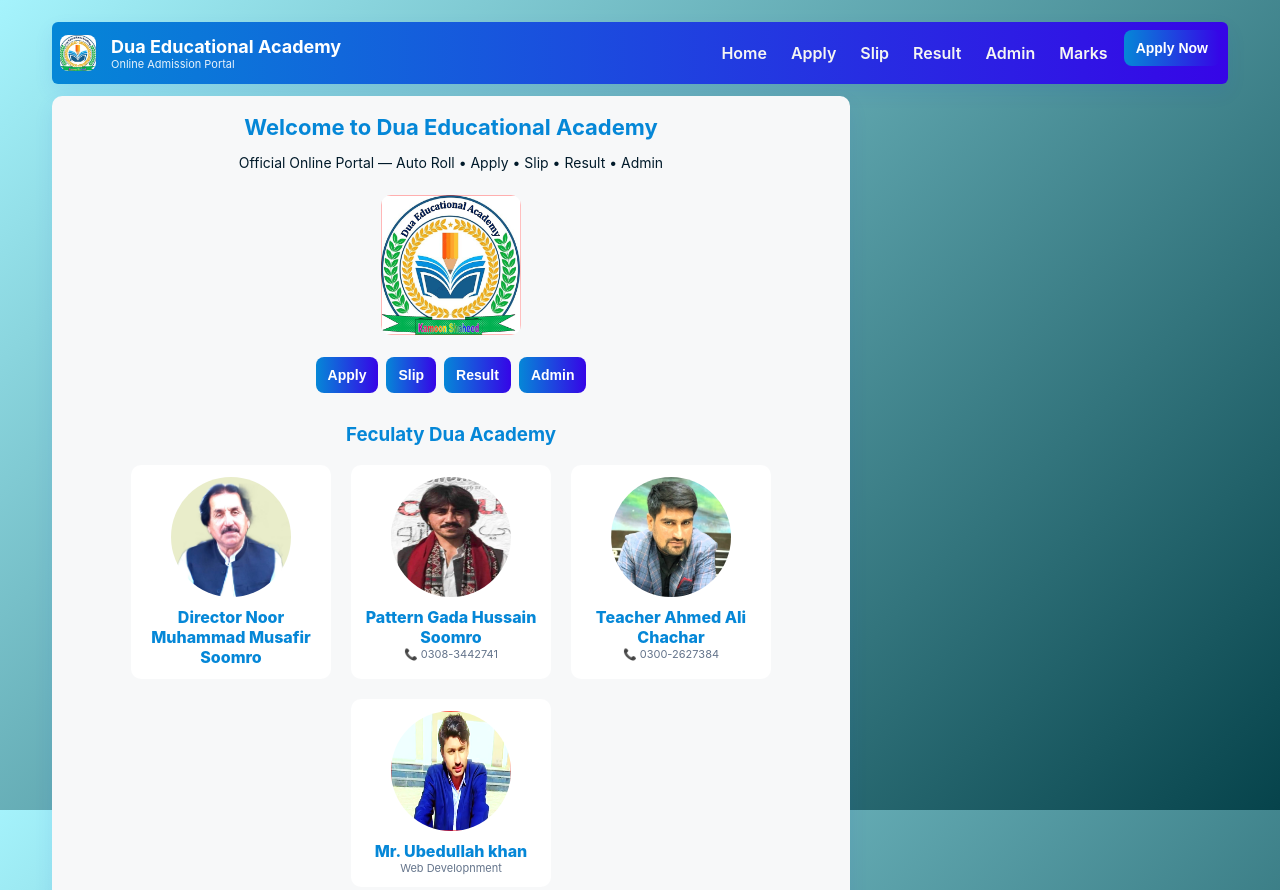
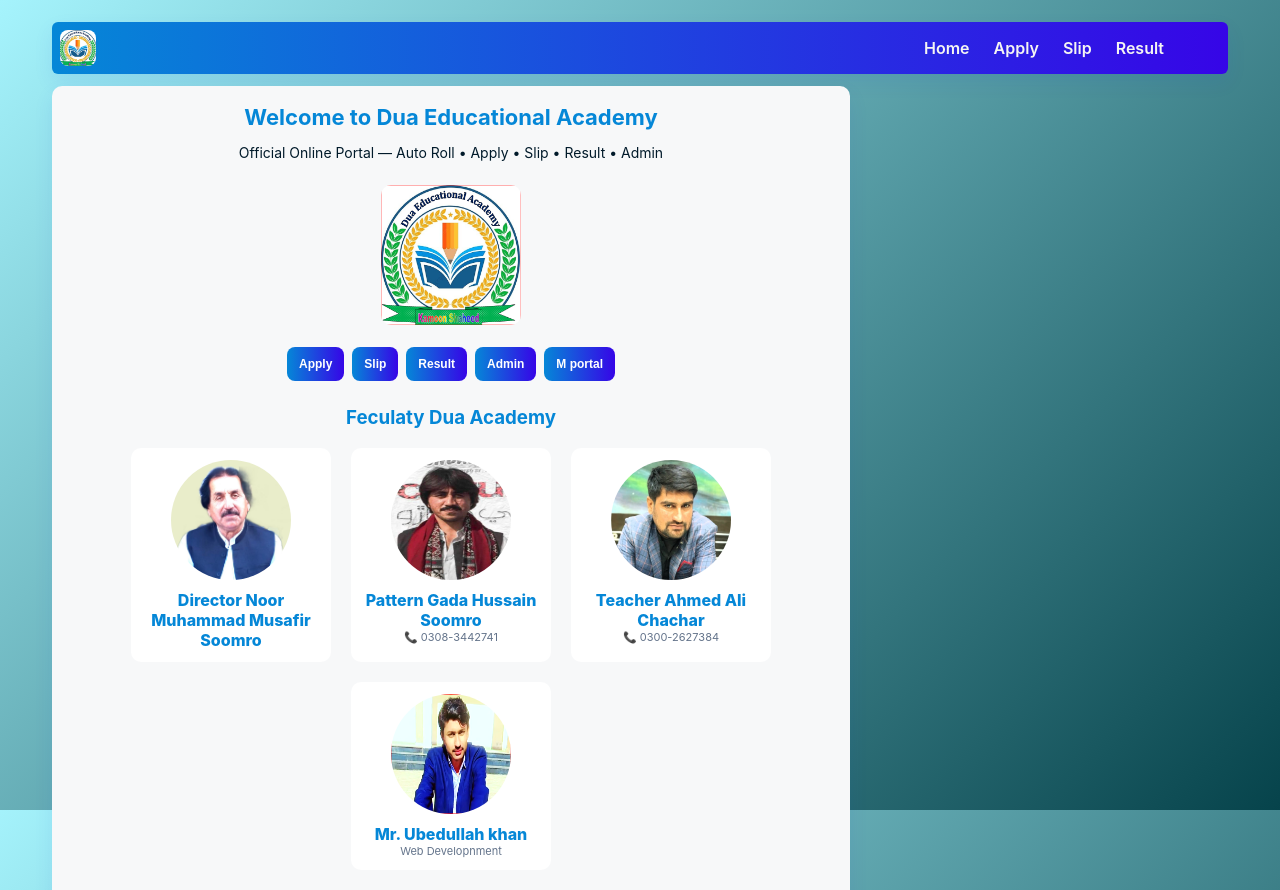
Before and after one commit to ubedullahkhan225-bo/duaacademykamoonshaheed, a plain HTML site: page index.html in a window 1280 px wide. Shown: the top 890 px of the page. Drawn offline with Linux system fonts and the light colour scheme.

Commit message:
Update index.html

```diff
--- a/index.html
+++ b/index.html
@@ -31,7 +31,7 @@ nav a{color:#f5f5f3;text-decoration:none;padding:6px 8px;border-radius:8px;curso
 .card{background:var(--card);padding:18px;border-radius:10px;box-shadow:var(--shadow)}
 h2{margin:0 0 10px 0;color:var(--accent)}
 label{display:block;font-weight:500;margin-bottom:6px;color:#334155}
-input,select,textarea,button{width:100%;padding:10px;border-radius:8px;border:1px solid rgba(6,40,61,0.06);margin-bottom:10px;font-size:14px}
+input,select,textarea,button{width:100%;padding:10px;border-radius:8px;border:1px solid rgba(6,40,61,0.06);margin-bottom:5px;font-size:12px}
 input:focus,select:focus,textarea:focus{outline:2px solid rgba(79,70,229,0.12);border-color:rgba(79,70,229,0.2)}
 .btn-row{display:flex;gap:8px}
 .btn{cursor:pointer;border:none;padding:10px 12px;border-radius:8px;font-weight:700}
@@ -49,6 +49,7 @@ input:focus,select:focus,textarea:focus{outline:2px solid rgba(79,70,229,0.12);b
 
 /* small ui tweaks */
 .admin-img { width:60px;height:60px;border-radius:6px;object-fit:cover;border:1px solid #ddd }
+
 
 /* toast */
 .toast {
@@ -126,8 +127,8 @@ input:focus,select:focus,textarea:focus{outline:2px solid rgba(79,70,229,0.12);b
       <!-- using the uploaded image path as logo (local file) -->
       <img id="siteLogo" src="logo dua Academy kamoon shaheed.PNG" alt="Logo" onerror="this.style.display='none'">
       <div>
-        <h1>Dua Educational Academy</h1>
-        <div class="small" style="color:rgba(255,255,255,0.9)">Online Admission Portal</div>
+        <h1></h1>
+        <div class="small" style="color:rgba(255,255,255,0.9)"></div>
       </div>
     </div>
     <nav>
@@ -135,9 +136,9 @@ input:focus,select:focus,textarea:focus{outline:2px solid rgba(79,70,229,0.12);b
       <a onclick="openSection('apply')">Apply</a>
       <a onclick="openSection('slip')">Slip</a>
       <a onclick="openSection('result')">Result</a>
-      <a onclick="openSection('admin')">Admin</a>
-      <a onclick="openSection('marksUpload')">Marks</a>
-      <button class="btn btn-primary" onclick="openSection('apply')" style="width:auto;">Apply Now</button>
+      <a onclick="openSection('admin')"></a>
+      <a onclick="openSection('marksUpload')"></a>
+
     </nav>
   </header>
 
@@ -155,6 +156,7 @@ input:focus,select:focus,textarea:focus{outline:2px solid rgba(79,70,229,0.12);b
         <button class="btn btn-primary" onclick="openSection('slip')" style="width:auto;">Slip</button>
         <button class="btn btn-primary" onclick="openSection('result')" style="width:auto;">Result</button>
         <button class="btn btn-primary" onclick="openSection('admin')" style="width:auto;">Admin</button>
+        <button class="btn btn-primary" onclick="openSection('marksUpload')" style="width:auto;">M portal</button>
       </div>
 
       <h3 style="text-align:center; margin-top:20px; color:var(--accent);">Feculaty Dua Academy </h3>
@@ -259,7 +261,7 @@ input:focus,select:focus,textarea:focus{outline:2px solid rgba(79,70,229,0.12);b
 
           <!-- NEW: Fee & Payment Screenshot -->
           <h4 class="small" style="color:var(--accent)">Payment</h4>
-          <label> Application Fee (auto) <input id="app_fee" readonly /></label>
+          <label> Application Fee  <input id="app_fee" readonly /></label>
           <label> Upload Payment Screenshot (required) <input id="fee_screenshot" type="file" accept="image/*" required /></label>
 
           <!-- NEW: Payment Sent From Number -->
```
